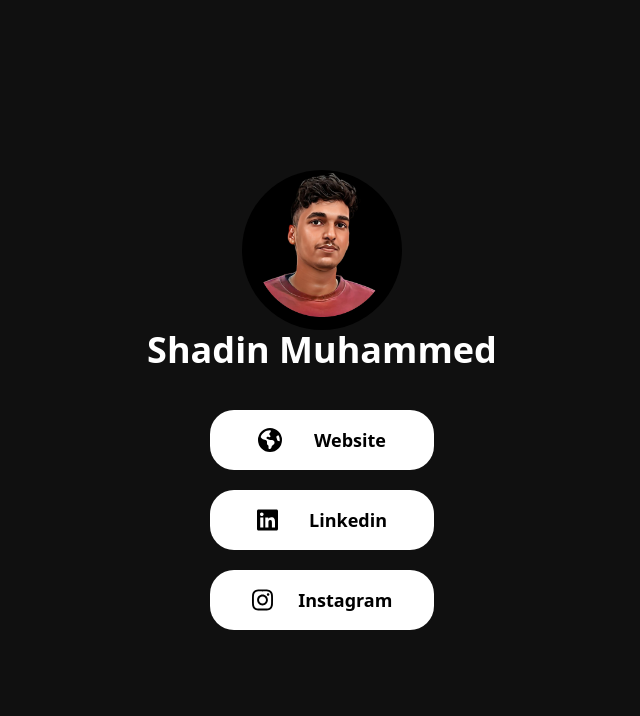
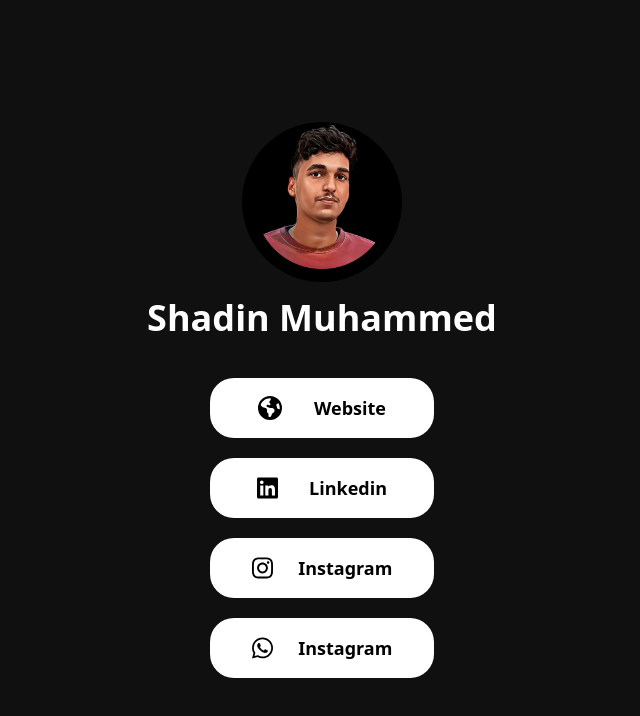
Before and after one commit to shadinmhd/links, a React (Vite) app: page / in a window 1280 px wide. Shown: the top 716 px of the page, without its empty margins (318-958 px from the left). Built offline with nearby package versions, Linux system fonts and the light colour scheme.

Commit message:
added whatsapp link

```diff
--- a/src/App.tsx
+++ b/src/App.tsx
@@ -1,22 +1,15 @@
-import { useEffect } from "react"
 import profileImage from "./assets/profile.png"
-import { useAnimate } from "framer-motion"
 import Link from "./components/Link"
 import { faEarth } from "@fortawesome/free-solid-svg-icons/faEarth"
 import { faLinkedin } from "@fortawesome/free-brands-svg-icons"
 import { faInstagram } from "@fortawesome/free-brands-svg-icons/faInstagram"
+import { faWhatsapp } from "@fortawesome/free-brands-svg-icons/faWhatsapp"
 
 const App = () => {
-	// @ts-ignore
-	const [scope, animate] = useAnimate()
-
-	useEffect(() => {
-
-	}, [])
 
 	return (
 		<div className="flex flex-col gap-10 items-center justify-center h-screen w-screen text-white bg-[#101010]">
-			<div className="flex flex-col items-center justify-center ">
+			<div className="flex flex-col gap-4 items-center justify-center ">
 				<div className="rounded-full">
 					<img className="h-40 w-40 bg-black rounded-full" src={profileImage} alt="dp" />
 				</div>
@@ -25,16 +18,18 @@ const App = () => {
 				</div>
 			</div>
 			<div
-				ref={scope}
 				className="flex flex-col gap-5"
 			>
-				<Link icon={faEarth} to="https://shadinmhd.in" >
+				<Link index={1} icon={faEarth} to="https://shadinmhd.in" >
 					Website
 				</Link>
-				<Link icon={faLinkedin} to="https://www.linkedin.com/in/shadin-muhammed-69b004256/" >
+				<Link index={2} icon={faLinkedin} to="https://www.linkedin.com/in/shadin-muhammed-69b004256/" >
 					Linkedin
 				</Link>
-				<Link icon={faInstagram} to="https://www.instagram.com/_sh.dn_/" >
+				<Link index={3} icon={faInstagram} to="https://www.instagram.com/_sh.dn_/" >
+					Instagram
+				</Link>
+				<Link index={3} icon={faWhatsapp} to="https://wa.me/+918589908074" >
 					Instagram
 				</Link>
 
```
